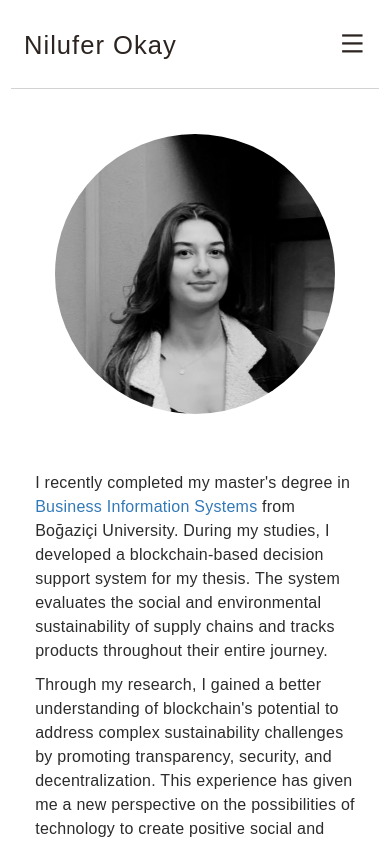
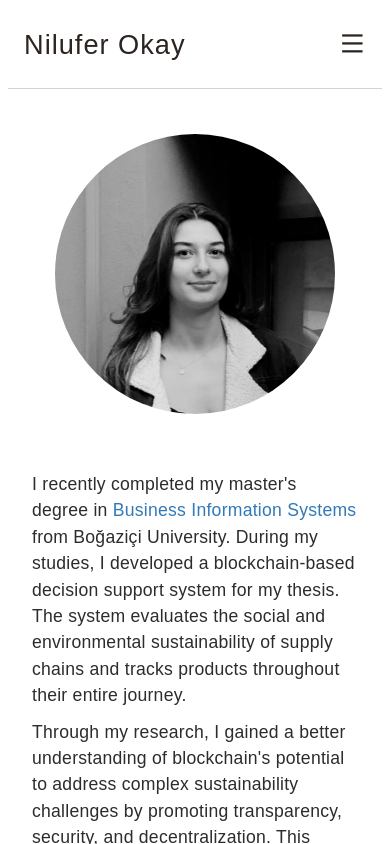
Before and after one commit to niluferokay/niluferokay.github.io, a React (Vite) app: page / in a window 390 px wide. Built offline with nearby package versions, Linux system fonts and the light colour scheme; a web font is replaced by a local one.

Commit message:
last commit

```diff
--- a/src/App.scss
+++ b/src/App.scss
@@ -84,8 +84,8 @@ img {
 
 .nav__close{
   position: absolute;
-  top: 1.5rem;
-  right: 2.5rem;
+  top: 1.3rem;
+  right: 1.5rem;
   font-size: 2rem;
   cursor: pointer;
 }
@@ -94,7 +94,6 @@ img {
   font-style: var(--text-font);
   font-size: 1.7rem;
   font-weight: var(--title-weight);
-  // text-transform: uppercase;
   letter-spacing: 2px;
   transition: var(--transition-color);
   margin-top: 0.2rem;
@@ -196,12 +195,12 @@ img {
   }
 
   .nav__title{
-    font-size: 1.6rem;
+    font-size: 1.7rem;
     letter-spacing: 1px;
     }
 
   .nav__link{
-    font-size: 1.35rem;
+    font-size: 1.5rem;
   }
 
   .nav__menu__list{
@@ -218,11 +217,11 @@ img {
 
   .nav__link__icon {
     margin-right: 1.8rem;
-    font-size: 2.4rem;
+    font-size: 2.6rem;
   }
 
   .home{
-    margin-inline: 0.7rem;
+    margin-inline: 0.5rem;
     display: flex;
     flex-direction: column;
     text-align: center;
@@ -235,7 +234,7 @@ img {
 
     .home__description{
       padding-bottom: 20px;
-      font-size: 1rem;
+      font-size: 1.1rem;
       margin-bottom: 4rem;
     }
 }
```
